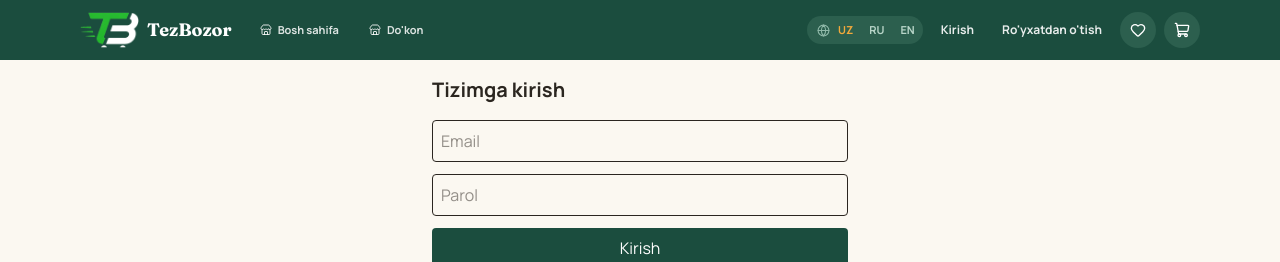
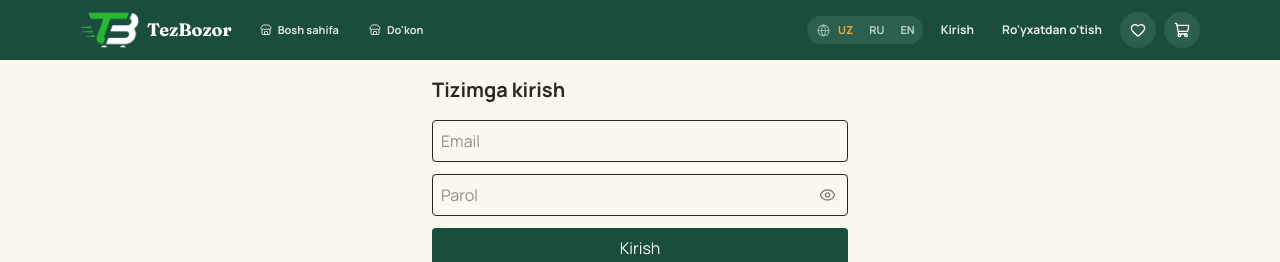
Before and after one commit to bexruzilxomuv805-ship-it/tezbozor, a React (Vite) app: page /login in a window 1280 px wide. Shown: the top 262 px of the page. Built offline with nearby package versions, Linux system fonts and the light colour scheme; no server answers.

Commit message:
Add show/hide password toggle to login and register forms

```diff
--- /dev/null
+++ b/src/components/PasswordInput.jsx
@@ -0,0 +1,31 @@
+import { useState } from "react";
+import { Eye, EyeOff } from "lucide-react";
+
+export default function PasswordInput({ value, onChange, placeholder, className = "" }) {
+  const [visible, setVisible] = useState(false);
+
+  return (
+    <div className="relative">
+      <input
+        type={visible ? "text" : "password"}
+        value={value}
+        onChange={onChange}
+        placeholder={placeholder}
+        className={`${className} w-full pr-10`}
+      />
+      <button
+        type="button"
+        onClick={() => setVisible((v) => !v)}
+        aria-label={visible ? "Parolni yashirish" : "Parolni ko'rsatish"}
+        className="absolute right-3 top-1/2 -translate-y-1/2 flex items-center justify-center transition hover:opacity-70"
+        style={{ color: "#8A8271" }}
+      >
+        {visible ? (
+          <EyeOff key="off" size={17} className="animate-icon-pop" />
+        ) : (
+          <Eye key="on" size={17} className="animate-icon-pop" />
+        )}
+      </button>
+    </div>
+  );
+}
--- a/src/index.css
+++ b/src/index.css
@@ -67,3 +67,7 @@ body {
 .animate-heart-pop {
   animation: heartPop 0.45s ease;
 }
+
+.animate-icon-pop {
+  animation: heartPop 0.35s ease;
+}
--- a/src/pages/Login.jsx
+++ b/src/pages/Login.jsx
@@ -2,6 +2,7 @@ import { useState } from "react";
 import { useNavigate } from "react-router-dom";
 import { Loader2 } from "lucide-react";
 import { useApp } from "../context/AppContext";
+import PasswordInput from "../components/PasswordInput";
 
 export default function Login() {
   const { login, register, t, showToast } = useApp();
@@ -49,7 +50,7 @@ export default function Login() {
           <input value={name} onChange={(e) => setName(e.target.value)} placeholder={t?.name || 'Name'} className="p-2 border rounded" />
         )}
         <input type="email" value={email} onChange={(e) => setEmail(e.target.value)} placeholder={t?.email || 'Email'} className="p-2 border rounded" />
-        <input type="password" value={password} onChange={(e) => setPassword(e.target.value)} placeholder={t?.password || 'Password'} className="p-2 border rounded" />
+        <PasswordInput value={password} onChange={(e) => setPassword(e.target.value)} placeholder={t?.password || 'Password'} className="p-2 border rounded" />
         {error && <div className="text-red-600">{String(error)}</div>}
         <button
           disabled={loading}
--- a/src/pages/Register.jsx
+++ b/src/pages/Register.jsx
@@ -2,6 +2,7 @@ import { useState } from "react";
 import { useNavigate } from "react-router-dom";
 import { Loader2 } from "lucide-react";
 import { useApp } from "../context/AppContext";
+import PasswordInput from "../components/PasswordInput";
 
 export default function Register() {
   const { register, t, showToast } = useApp();
@@ -35,7 +36,7 @@ export default function Register() {
       <form onSubmit={submit} className="flex flex-col gap-3">
         <input value={name} onChange={(e) => setName(e.target.value)} placeholder={t?.name || 'Name'} className="p-2 border rounded" />
         <input type="email" value={email} onChange={(e) => setEmail(e.target.value)} placeholder={t?.email || 'Email'} className="p-2 border rounded" />
-        <input type="password" value={password} onChange={(e) => setPassword(e.target.value)} placeholder={t?.password || 'Password'} className="p-2 border rounded" />
+        <PasswordInput value={password} onChange={(e) => setPassword(e.target.value)} placeholder={t?.password || 'Password'} className="p-2 border rounded" />
         {error && <div className="text-red-600">{String(error)}</div>}
         <button
           disabled={loading}
```
